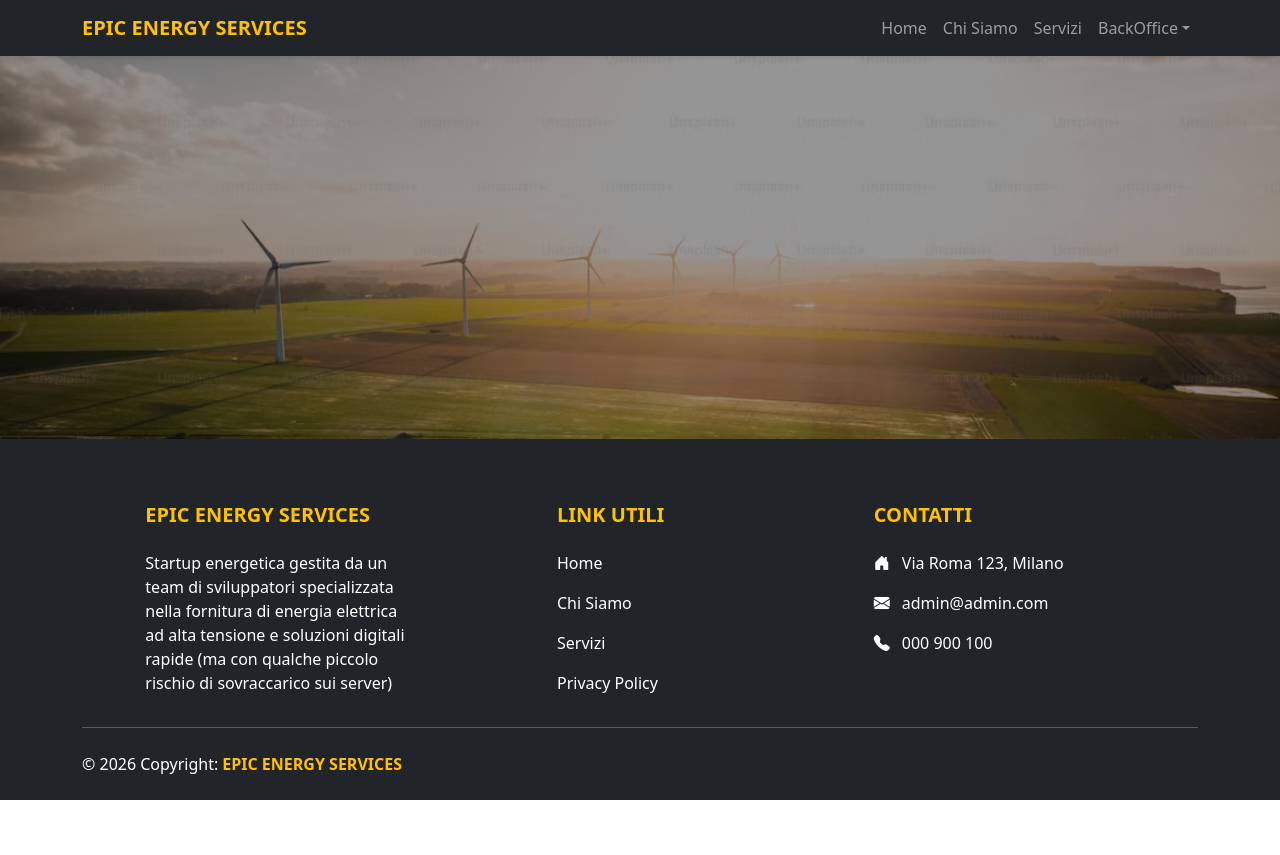
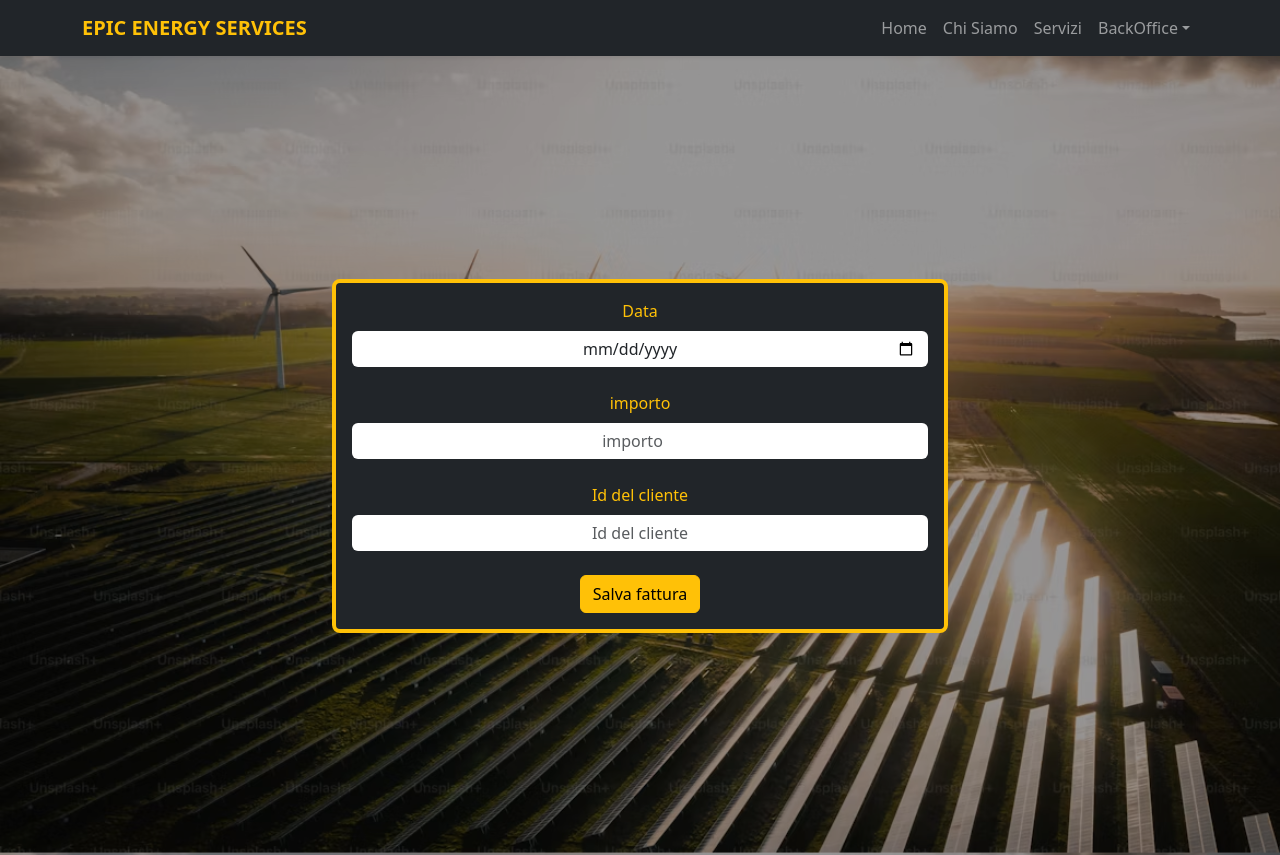
Before and after one commit to giulia-ciampa/BW5_FE, a React (Vite) app: page /crea-fattura in a window 1280 px wide. Shown: the top 855 px of the page. Before the commit the page ends 800 px from the top, so only its background shows below. Built offline with nearby package versions, Linux system fonts and the light colour scheme.

Commit message:
parte grafica fattura

```diff
--- a/src/App.tsx
+++ b/src/App.tsx
@@ -1,14 +1,15 @@
-import { BrowserRouter, Route, Routes } from "react-router";
-import Bw5Navbar from "./components/Bw5Navbar";
-import "bootstrap/dist/css/bootstrap.min.css";
-import Registrazione from "./components/Registrazione";
-import Bw5Footer from "./components/Bw5Footer";
-import "./index.css";
-import Login from "./components/Login";
-import LandingPage from "./components/LandingPage";
-import "bootstrap-icons/font/bootstrap-icons.css";
-import Home from "./components/Home";
-import ProtectedRoute from "./components/ProtectedRoute";
+import { BrowserRouter, Route, Routes } from "react-router"
+import Bw5Navbar from "./components/Bw5Navbar"
+import "bootstrap/dist/css/bootstrap.min.css"
+import Registrazione from "./components/Registrazione"
+import Bw5Footer from "./components/Bw5Footer"
+import "./index.css"
+import Login from "./components/Login"
+import LandingPage from "./components/LandingPage"
+import "bootstrap-icons/font/bootstrap-icons.css"
+import Home from "./components/Home"
+import ProtectedRoute from "./components/ProtectedRoute"
+import CreaFattura from "./components/CreaFattura"
 
 function App() {
   return (
@@ -20,6 +21,7 @@
             <Routes>
               <Route path="/" element={<LandingPage />} />
               <Route path="/registrazione" element={<Registrazione />} />
+              <Route path="/crea-fattura" element={<CreaFattura />} />
               <Route path="/login" element={<Login />} />
               <Route element={<ProtectedRoute />}>
                 <Route path="/home" element={<Home />} />
@@ -30,7 +32,7 @@
         </BrowserRouter>
       </div>
     </>
-  );
+  )
 }
 
-export default App;
+export default App
--- /dev/null
+++ b/src/components/CreaFattura.tsx
@@ -0,0 +1,135 @@
+import { useState } from "react"
+import { Button, Col, Container, Row } from "react-bootstrap"
+import Form from "react-bootstrap/Form"
+
+//dati del form
+interface FatturaFormState {
+  data: string
+  importo: string
+  idCliente: string
+}
+
+//dati che vengono inviati
+interface FatturaPayload {
+  data: string // Formato "DD/MM/YYYY" (es. "25/02/2026")
+  importo: number
+  idCliente: string
+}
+
+function CreaFattura() {
+  const token = localStorage.getItem("token")
+
+  // 1. Stato per raccogliere i dati del form
+  const [formData, setFormData] = useState<FatturaFormState>({
+    data: "",
+    importo: "",
+    idCliente: "",
+  })
+
+  //2. Aggiorna lo stato man mano che l'utente scrive nei campi
+  const handleChange = (e: React.ChangeEvent<HTMLInputElement>) => {
+    setFormData({
+      ...formData,
+      [e.target.name]: e.target.value,
+    })
+  }
+
+  // 3. Funzione chiamata all'invio del Form
+  const handleSubmit = async (e: React.SubmitEvent) => {
+    e.preventDefault() // Evita il ricaricamento della pagina
+
+    // Conversione "YYYY-MM-DD" in "DD/MM/YYYY"
+    const [year, month, day] = formData.data.split("-")
+    const dataFormattata = `${day}/${month}/${year}`
+
+    const payload: FatturaPayload = {
+      data: dataFormattata,
+      importo: parseFloat(formData.importo) || 0,
+      idCliente: formData.idCliente,
+    }
+
+    try {
+      const response = await fetch("http://localhost:3001/fatture", {
+        method: "POST",
+        headers: {
+          "Content-Type": "application/json",
+          Authorization: `Bearer ${token}`,
+        },
+        body: JSON.stringify(payload),
+      })
+
+      if (response.ok) {
+        alert("Fattura salvata con successo!")
+      } else {
+        alert("Errore durante il salvataggio")
+      }
+    } catch (error) {
+      console.error("Errore di rete:", error)
+      alert("Impossibile connettersi al server")
+    }
+  }
+
+  return (
+    <Container className="w-50 d-flex flex-column align-content-center vh-100 justify-content-center">
+      <Row>
+        <Col>
+          <Form
+            onSubmit={handleSubmit}
+            className="my-5 border border-4 border-warning rounded-3 p-3 bg-dark"
+          >
+            <Form.Group className="mb-4" controlId="dataInput">
+              <Form.Label className="w-100 text-center text-warning">
+                Data
+              </Form.Label>
+              <Form.Control
+                className="w-100 text-center formControl border-0"
+                type="date"
+                placeholder="Data"
+                value={formData.data}
+                onChange={handleChange}
+                name="data"
+              />
+            </Form.Group>
+
+            <Form.Group className="mb-4" controlId="importoInput">
+              <Form.Label className="w-100 text-center  text-warning">
+                importo
+              </Form.Label>
+              <Form.Control
+                className="w-100 text-center formControl border-0"
+                type="number"
+                step="0.01"
+                placeholder="importo"
+                value={formData.importo}
+                onChange={handleChange}
+                name="importo"
+              />
+            </Form.Group>
+
+            <Form.Group className="mb-4" controlId="idClienteInput">
+              <Form.Label className="w-100 text-center  text-warning">
+                Id del cliente
+              </Form.Label>
+              <Form.Control
+                className="w-100 text-center formControl border-0"
+                type="text"
+                placeholder="Id del cliente"
+                value={formData.idCliente}
+                onChange={handleChange}
+                name="idCliente"
+              />
+            </Form.Group>
+
+            <div className="d-flex justify-content-center mt-4">
+              <Button type="submit" variant="warning" className="">
+                Salva fattura
+              </Button>
+            </div>
+          </Form>
+        </Col>
+      </Row>
+    </Container>
+  )
+}
+
+export default CreaFattura
--- a/src/components/Home.tsx
+++ b/src/components/Home.tsx
@@ -1,6 +1,9 @@
-import { Col, Container, Row } from "react-bootstrap";
+import { Col, Container, Row } from "react-bootstrap"
+import { useNavigate } from "react-router"
 
 function Home() {
+  const navigate = useNavigate()
+
   return (
     <Container fluid className="py-5 border-top border-secondary">
       <Row className="text-center g-4 d-flex flex-column align-items-center">
@@ -19,7 +22,10 @@
           </div>
         </Col>
         <Col md={4} style={{ cursor: "pointer" }}>
-          <div className="p-4 rounded shadow bg-dark bg-opacity-75 text-white h-100">
+          <div
+            className="p-4 rounded shadow bg-dark bg-opacity-75 text-white h-100"
+            onClick={() => navigate("/crea-fattura")}
+          >
             <div
               className="mb-3"
               style={{ color: "#ffc107", fontSize: "3.5rem" }}
@@ -65,7 +71,7 @@
         </Col>
       </Row>
     </Container>
-  );
+  )
 }
 
-export default Home;
+export default Home
```
